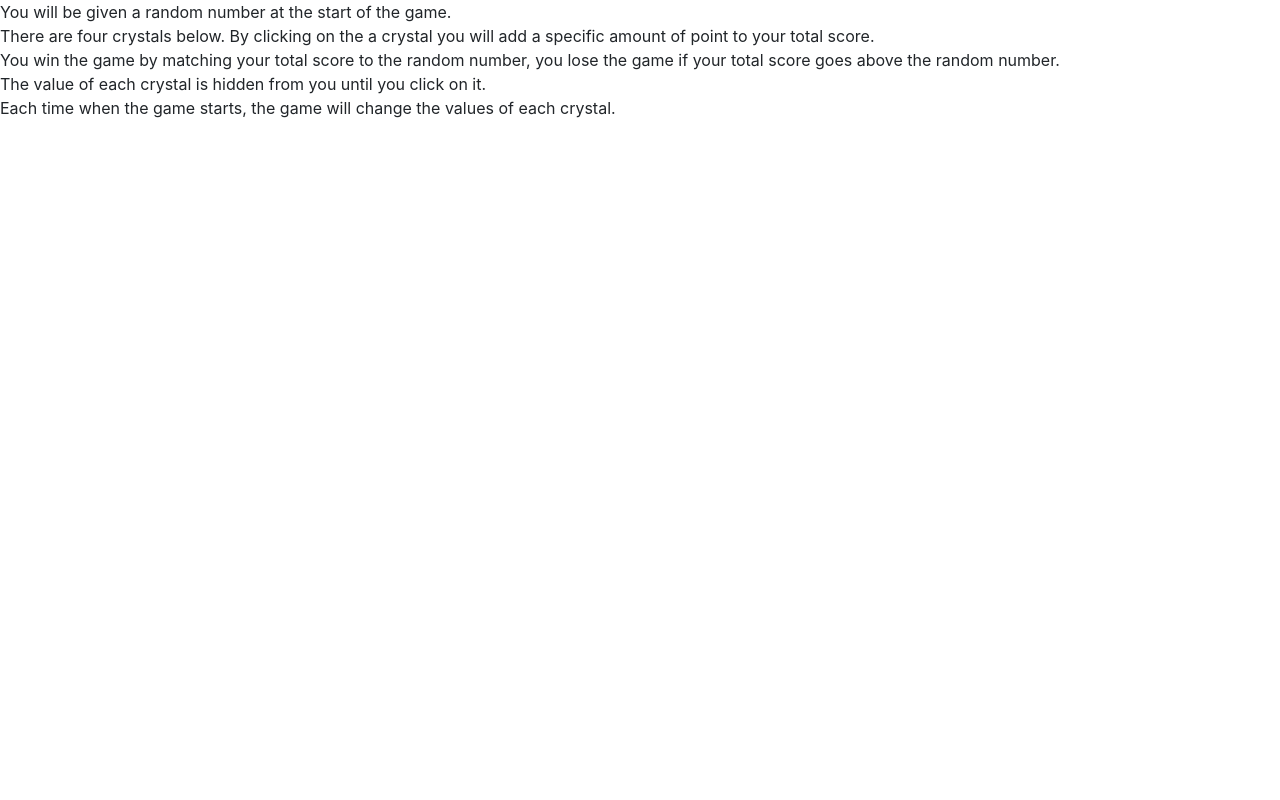
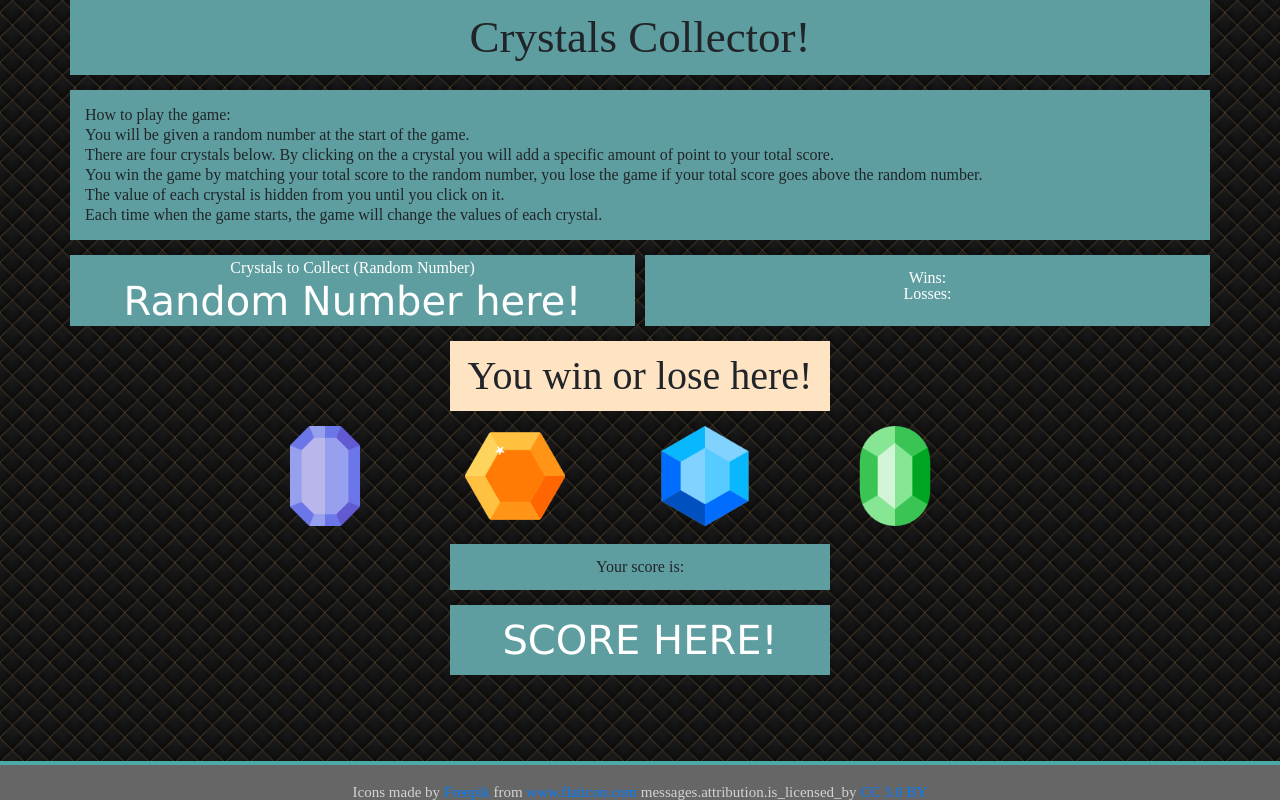
Before and after one commit to whitingba/Cystal-Collector, a plain HTML site: page index.html in a window 1280 px wide. Drawn offline with nearby package versions, Linux system fonts and the light colour scheme.

Commit message:
updated HTML and CSS files, ready for javascript

```diff
--- a/assets/css/reset.css
+++ b/assets/css/reset.css
@@ -0,0 +1,48 @@
+/* http://meyerweb.com/eric/tools/css/reset/
+   v2.0 | 20110126
+   License: none (public domain)
+*/
+
+html, body, div, span, applet, object, iframe,
+h1, h2, h3, h4, h5, h6, p, blockquote, pre,
+a, abbr, acronym, address, big, cite, code,
+del, dfn, em, img, ins, kbd, q, s, samp,
+small, strike, strong, sub, sup, tt, var,
+b, u, i, center,
+dl, dt, dd, ol, ul, li,
+fieldset, form, label, legend,
+table, caption, tbody, tfoot, thead, tr, th, td,
+article, aside, canvas, details, embed,
+figure, figcaption, footer, header, hgroup,
+menu, nav, output, ruby, section, summary,
+time, mark, audio, video {
+	margin: 0;
+	padding: 0;
+	border: 0;
+	font-size: 100%;
+	font: inherit;
+	vertical-align: baseline;
+}
+/* HTML5 display-role reset for older browsers */
+article, aside, details, figcaption, figure,
+footer, header, hgroup, menu, nav, section {
+	display: block;
+}
+body {
+	line-height: 1;
+}
+ol, ul {
+	list-style: none;
+}
+blockquote, q {
+	quotes: none;
+}
+blockquote:before, blockquote:after,
+q:before, q:after {
+	content: '';
+	content: none;
+}
+table {
+	border-collapse: collapse;
+	border-spacing: 0;
+}
--- a/assets/css/style.css
+++ b/assets/css/style.css
@@ -0,0 +1,90 @@
+body {
+    background-image: url(../images/fancy-cushion.png);
+}
+
+
+/*heading 'Crystal Collector'*/
+.crystal {
+    text-align: center;
+    background: cadetblue;
+    padding: 15px;
+    margin-bottom: 15px;
+    font-size: 45px;
+}
+
+/* instructions*/
+.instructions {
+background: cadetblue;
+margin-bottom: 15px;
+padding: 15px;
+line-height: 20px;
+}
+
+/*computer random number box*/
+.randomNumberBox {
+    background: cadetblue;
+    color: white;
+    margin-right: 10px;
+    margin-left: 0px;
+    padding: 5px 0px;
+    text-align: center;
+}
+
+#randomNumber {
+    font-size: 40px;
+    font-family: 'Lucida Sans', 'Lucida Sans Regular', 'Lucida Grande', 'Lucida Sans Unicode', Geneva, Verdana, sans-serif;
+    padding-top: 5px;
+}
+
+/*computer score box*/
+.computerScore {
+    background: cadetblue;
+    color: white;
+    text-align: center;
+    margin-right: 0px;
+    margin-left: 0px;
+    padding: 15px 0px;
+}
+
+#gameOutcome {
+    background: bisque;
+    margin-top: 15px;
+    padding: 15px;
+    font-size: 40px;
+    text-align: center;
+    margin-bottom: 15px;
+}
+
+/*'Your score is:' text box */
+.scoreBox {
+    background: cadetblue;
+    margin-top: 15px;
+    text-align: center;
+    padding: 15px;
+}
+
+#playerScore {
+    background: cadetblue;
+margin-top: 15px;
+font-size: 40px;
+height: auto;
+text-align: center;
+padding: 15px;
+font-family: 'Lucida Sans', 'Lucida Sans Regular', 'Lucida Grande', 'Lucida Sans Unicode', Geneva, Verdana, sans-serif;
+color: white;
+margin-bottom: 50px;
+}
+
+footer {
+    position: fixed;
+    left: 0;
+    bottom: 0;
+    width: 100%;
+    background-color: #666666;
+    color: lightgrey;
+    font-size: 10px;
+    border-top: 4px solid #4aaaa5;
+    text-align: center;
+    padding-top: 20px;
+    font-size: 15px;
+}
--- a/index.html
+++ b/index.html
@@ -9,33 +9,105 @@
     <title>Crystals Collector Game</title>
     <link rel="stylesheet" href="https://stackpath.bootstrapcdn.com/bootstrap/4.3.1/css/bootstrap.min.css"
         integrity="sha384-ggOyR0iXCbMQv3Xipma34MD+dH/1fQ784/j6cY/iJTQUOhcWr7x9JvoRxT2MZw1T" crossorigin="anonymous">
-    <script src="https://ajax.googleapis.com/ajax/libs/jquery/3.2.0/jquery.min.js"></script>
+    <link rel="stylesheet" href="assets/css/reset.css">
+    <link rel="stylesheet" href="assets/css/style.css">
+
 </head>
 
 <body>
+
+    <div class="container">
+
         <div class="row">
-        <div class="col-lg-2"></div>
-        <div class="col-lg-8">
-
-        </div>
-        <col-lg-2></col-lg-2>
+            <div class="col crystal">Crystals Collector!</div>
         </div>
 
-    <p>
+
+
+
+        <div class="row">
+
+            <div class="col instructions">
+                How to play the game:
+                <br>
                 You will be given a random number at the start of the game.
                 <br>
-        There are four crystals below. By clicking on the a crystal you will add a specific amount of point to your
+                There are four crystals below. By clicking on the a crystal you will add a specific amount of point
+                to
+                your
                 total score.
                 <br>
-        You win the game by matching your total score to the random number, you lose the game if your total score goes
+                You win the game by matching your total score to the random number, you lose the game if your total
+                score goes
                 above the random number.
                 <br>
                 The value of each crystal is hidden from you until you click on it.
                 <br>
                 Each time when the game starts, the game will change the values of each crystal.
-    </p>
+
+            </div>
+
+        </div>
 
 
+        <!-- Comuter's random generated number box-->
+        <div class="row">
+            <div class="col randomNumberBox">
+                <h4>Crystals to Collect (Random Number) </h4>
+                <h3 id="randomNumber">Random Number here!</h3>
+            </div>
+            <!-- wins and loss tally -->
+            <div class="col computerScore">
+                <h5 id="wins">Wins: </h5>
+                <h5 id="losses">Losses: </h5>
+            </div>
+
+        </div>
+
+        <!-- Win or loss will show up here "You lose!" or "You win!" -->
+        <div class="row">
+            <div class="col"></div>
+            <div class="col" id="gameOutcome">You win or lose here!</div>
+            <div class="col"></div>
+        </div>
+
+        <!-- Cystals here -->
+        <div class="row">
+            <div class="col"></div>
+            <div class="col" id="GemOne"><img src="assets/images/001-gem.png" alt="Crystal 1" width="100" height="auto">
+            </div>
+            <div class="col" id="GemTwo"><img src="assets/images/002-gem.png" alt="Crystal 2" width="100" height="auto">
+            </div>
+            <div class="col" id="GemThree"><img src="assets/images/003-gem.png" alt="Crystal 3" width="100"
+                    height="auto"></div>
+            <div class="col" id="GemFour"><img src="assets/images/004-gem.png" alt="Crystal 4" width="100"
+                    height="auto"></div>
+            <div class="col"></div>
+        </div>
+
+        <div class="row">
+            <div class="col"></div>
+            <div class="col scoreBox">Your score is:</div>
+            <div class="col"></div>
+        </div>
+        <!-- This is where the player's points/score will show -->
+        <div class="row">
+            <div class="col"></div>
+            <div class="col" id="playerScore">SCORE HERE!</div>
+            <div class="col"></div>
+        </div>
+
+
+    </div>
+
+
+    <footer>
+        <div>Icons made by <a href="https://www.flaticon.com/authors/freepik" title="Freepik">Freepik</a> from <a
+                href="https://www.flaticon.com/" title="Flaticon">www.flaticon.com</a>
+            messages.attribution.is_licensed_by <a href="http://creativecommons.org/licenses/by/3.0/"
+                title="Creative Commons BY 3.0" target="_blank">CC 3.0 BY</a></div>
+    </footer>
+    <script src="https://ajax.googleapis.com/ajax/libs/jquery/3.2.0/jquery.min.js"></script>
 </body>
 
 </html>
```
Also changed, not shown: assets/images/001-gem.png (added), assets/images/002-gem.png (added), assets/images/003-gem.png (added), assets/images/004-gem.png (added), assets/images/fancy-cushion.png (added). Lines whose indentation alone changed are shown as unchanged.
